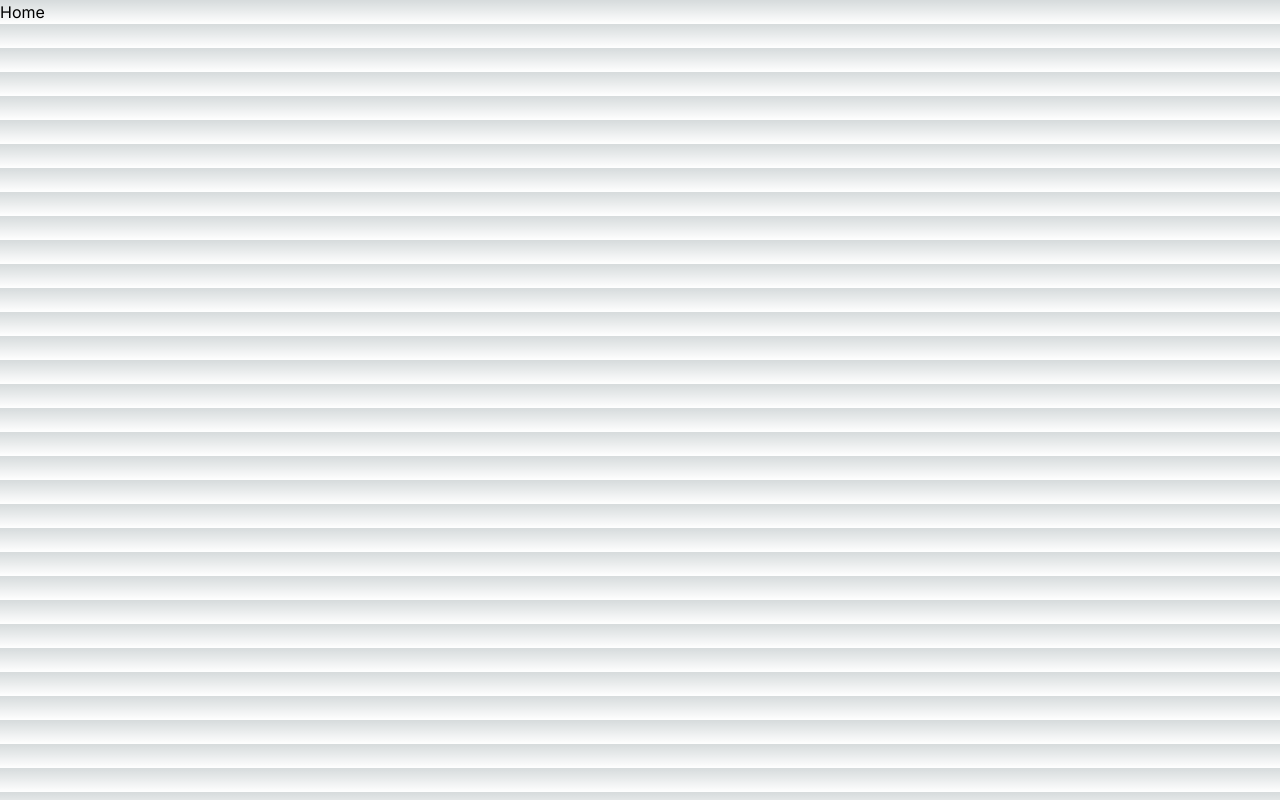
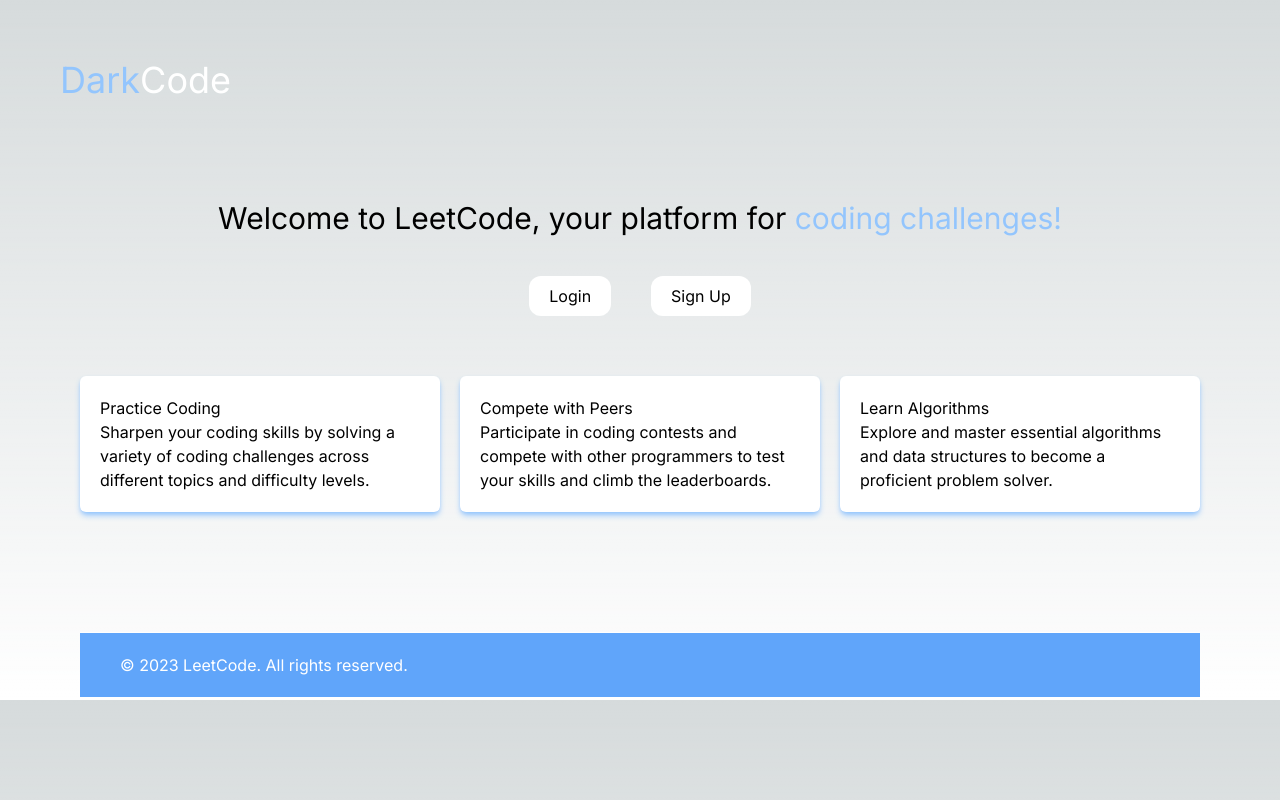
Before and after one commit to Prontent11/Darkcode, a Next.js app: page / in a window 1280 px wide. Built offline with nearby package versions, Linux system fonts and the light colour scheme.

Commit message:
"created home page and added some ui"

```diff
--- a/src/app/(pages)/page.tsx
+++ b/src/app/(pages)/page.tsx
@@ -1,8 +1,70 @@
 "use-client";
+import Link from "next/link";
 import React from "react";
 
 const Home = () => {
-  return <div>Home</div>;
+  return (
+    <div className="text-centre  box-border overflow-hidden h-[700px]">
+      <header className=" text-[#ffffff] p-5">
+        <h1 className="text-4xl ml-10 mt-10">
+          <span className="text-blue-300">Dark</span>Code
+        </h1>
+      </header>
+      <main className="p-20 flex flex-col gap-10">
+        <div className="welcome-message text-3xl text-center">
+          <p>
+            Welcome to LeetCode, your platform for{" "}
+            <span className="text-blue-300">coding challenges!</span>
+          </p>
+        </div>
+
+        <div className="auth-buttons flex justify-center gap-10">
+          <Link
+            href="/login"
+            className="auth-button px-5 py-2 bg-[#ffff]  text-black rounded-xl cursor-pointer hover:bg-blue-300 hover:text-white "
+          >
+            Login
+          </Link>
+          <Link
+            href="/signup"
+            className="auth-button px-5 py-2 bg-[#ffffff]  text-black rounded-xl cursor-pointer hover:hover:bg-blue-300 hover:text-white"
+          >
+            Sign Up
+          </Link>
+        </div>
+
+        <div className="features-section mt-5 flex justify-around flex-wrap gap-5">
+          <div className="feature-card text-black bg-[#ffffff] smooth-transition hover:scale-110  flex-1 w-[200px] p-5 rounded-md shadow-md shadow-blue-300">
+            <h2>Practice Coding</h2>
+            <p>
+              Sharpen your coding skills by solving a variety of coding
+              challenges across different topics and difficulty levels.
+            </p>
+          </div>
+
+          <div className="feature-card text-black bg-[#ffffff] smooth-transition hover:scale-110 flex-1 w-[300px] p-5 rounded-md shadow-md shadow-blue-300">
+            <h2>Compete with Peers</h2>
+            <p>
+              Participate in coding contests and compete with other programmers
+              to test your skills and climb the leaderboards.
+            </p>
+          </div>
+
+          <div className="feature-card text-black bg-[#ffffff] smooth-transition hover:scale-110 flex-1 w-[300px] p-5 rounded-md shadow-md shadow-blue-300">
+            <h2>Learn Algorithms</h2>
+            <p>
+              Explore and master essential algorithms and data structures to
+              become a proficient problem solver.
+            </p>
+          </div>
+        </div>
+
+        <footer className="footer mt-20 text-[#ffffff] bg-blue-400 px-10 mb-0 py-5 border-t border-white">
+          <p>&copy; 2023 LeetCode. All rights reserved.</p>
+        </footer>
+      </main>
+    </div>
+  );
 };
 
 export default Home;
```
